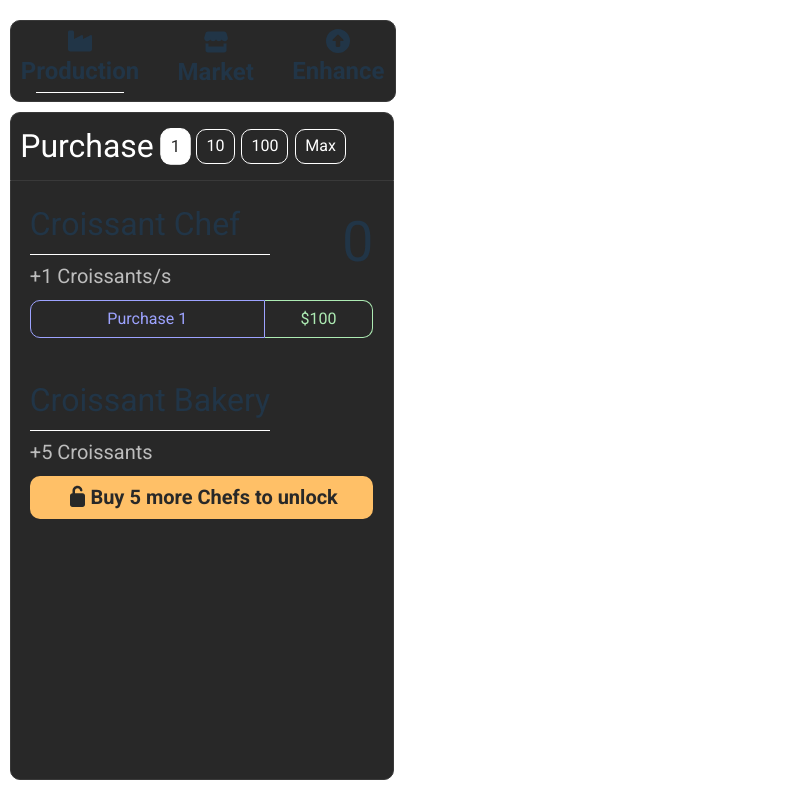
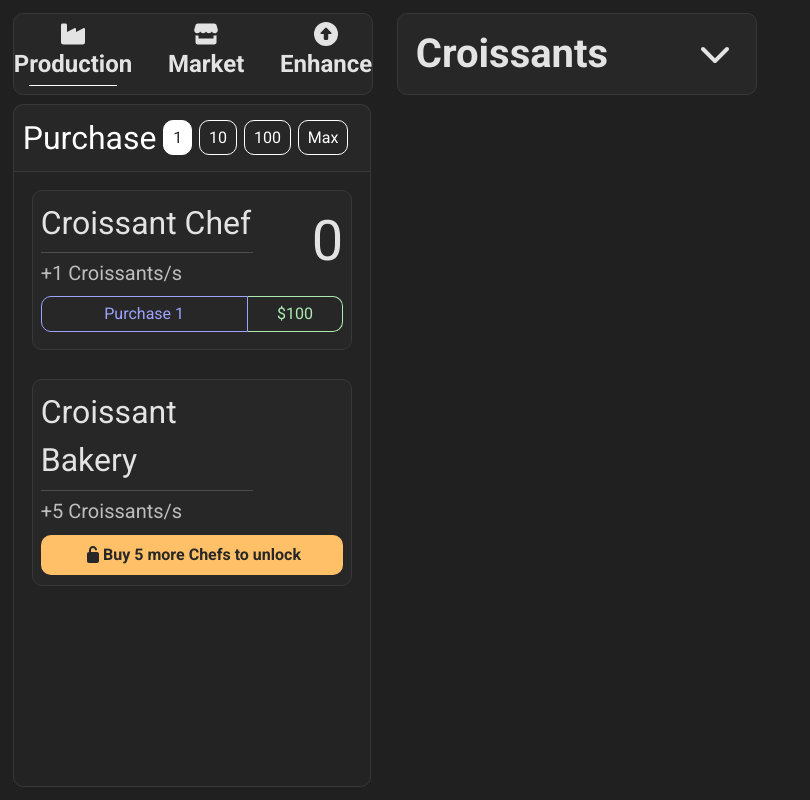
Before and after one commit to goldreserveincorporated/frenchclicker3, a React (Vite) app: page / in a window 1280 px wide. Shown: the whole page, without its empty margins (0-810 px from the left). Built offline with nearby package versions, Linux system fonts and the light colour scheme.

Commit message:
update tweak

```diff
--- a/src/App.css
+++ b/src/App.css
@@ -5,19 +5,21 @@
   --yellow: #ffc067;
   --light-purple: #e0b0ff;
   --light-yellow: #f8de7e;
-  --bg: #242424;
+  --french-blue: #0018a8;
+  --french-red: #ed2e38;
   --light-blue: #b5c7eb;
-  --secondary: #282828;
-  --tertiary: #393939;
-  --disabled: #d3d3d3;
+  --secondary: #272727;
+  --mainbg: #232323;
+  --tertiary: #383838;
   --text-secondary: #bdbdbd;
 }
-.unlock-container {
+.container {
   display: flex;
-  justify-content: center;
   flex-direction: column;
   width: 30vw;
-  margin: 2.5%;
+  height: 100%;
+  padding: 1vw;
+  box-sizing: border-box;
   position: relative;
 }
 .unlock-type {
@@ -28,6 +30,14 @@
   margin: 5%;
   height: 100%;
   transition: 0.2s ease-in-out;
+}
+.stats-select {
+  display: flex;
+  justify-content: space-between;
+  padding: 5%;
+  align-items: center;
+  height: 100%;
+  width: 100%;
 }
 .unlock-type:not(.uiselected):hover::after {
   content: "";
@@ -50,6 +60,7 @@
 .item {
   width: 100%;
   height: 25%;
+  background-color: var(--secondary);
   border-radius: 10px;
   display: flex;
   flex-direction: column;
@@ -62,7 +73,7 @@
   justify-content: flex-start;
   align-items: center;
   box-sizing: border-box;
-  padding: 2% 2% 1% 2%;
+  padding: 2% 2% 2% 2%;
 }
 .item-buy {
   border: 1px solid var(--money-green);
@@ -93,23 +104,33 @@
   cursor: pointer;
 }
 .rarity {
-  position: absolute;
-  top: 1%;
-  left: 1%;
-  padding: 0.2% 1% 0.2% 1%;
-  font-size: 75%;
+  font-size: 80%;
+  display: flex;
+  align-items: center;
+  gap: 1%;
+  color: var(--text-secondary);
   border-radius: 5px;
 }
-.common-rarity {
-  color: var(--light-green);
+.rarity-icon {
+  font-size: 60%;
 }
-.rare-rarity {
+.item-info {
+  justify-content: center;
+  display: flex;
+  flex-direction: column;
+}
+.basic-rarity {
   color: var(--light-blue);
 }
-.epic-rarity {
+.premium-rarity {
   color: var(--light-purple);
 }
-.legendary-rarity {
+.basic {
+  border-top: 1px solid var(--light-blue);
+  border-right: 1px solid var(--light-blue);
+  border-left: 1px solid var(--light-blue);
+}
+.deluxe-rarity {
   color: var(--light-yellow);
 }
 .item-price {
@@ -118,56 +139,41 @@
   font-size: 150%;
   border-radius: 5px;
 }
-.common {
-  border-left: 1px solid var(--light-green);
-  border-right: 1px solid var(--light-green);
-  border-top: 1px solid var(--light-green);
+
+.basic-name {
+  color: var(--light-blue);
 }
-.common-name {
-  color: var(--light-green);
-}
-.common-price {
-  background-color: var(--light-green);
+.basic-price {
+  background-color: var(--light-blue);
   color: var(--secondary);
 }
-.epic {
+
+.premium {
   border-left: 1px solid var(--light-purple);
   border-right: 1px solid var(--light-purple);
   border-top: 1px solid var(--light-purple);
 }
-.epic-name {
+.premium-name {
   color: var(--light-purple);
 }
-.epic-price {
+.premium-price {
   background-color: var(--light-purple);
   color: var(--secondary);
 }
-.rare {
-  border-left: 1px solid var(--light-blue);
-  border-right: 1px solid var(--light-blue);
-  border-top: 1px solid var(--light-blue);
-}
-.rare-name {
-  color: var(--light-blue);
-}
-.rare-price {
-  background-color: var(--light-blue);
-  color: var(--secondary);
-}
-.legendary {
+.deluxe {
   border-left: 1px solid var(--light-yellow);
   border-right: 1px solid var(--light-yellow);
   border-top: 1px solid var(--light-yellow);
 }
-.legendary-name {
+.deluxe-name {
   color: var(--light-yellow);
 }
-.legendary-price {
+.deluxe-price {
   background-color: var(--light-yellow);
   color: var(--secondary);
 }
-.common-price {
-  background-color: var(--light-green);
+.basic-price {
+  background-color: var(--light-blue);
   color: var(--secondary);
 }
 .item-name {
@@ -184,6 +190,32 @@
   display: flex;
   width: 100%;
   justify-content: center;
+  align-items: center;
+}
+.stat-header {
+  font-size: 250%;
+}
+.stat-change {
+  border-radius: 10px;
+  padding: 1%;
+  font-size: 200%;
+  transition: 0.4s ease-in-out;
+}
+.stat-change:hover {
+  cursor: pointer;
+}
+.sc-selected {
+  transform: rotateZ(180deg);
+}
+.stats-header {
+  height: 10vh;
+  font-weight: bold;
+  background-color: var(--secondary);
+  border: 1px solid var(--tertiary);
+  border-radius: 10px;
+  margin-bottom: 2.5%;
+  display: flex;
+  width: 100%;
   align-items: center;
 }
 .disabled {
@@ -220,58 +252,57 @@
   background-color: white;
   color: var(--secondary);
   cursor: pointer;
-  transform: scale(1.05);
 }
 .locked {
+  display: flex;
+  align-items: center;
+  margin-top: 2.5%;
   width: 100%;
+  user-select: none;
+  height: 15%;
+  font-size: 100%;
+  box-sizing: border-box;
+  flex-shrink: 0;
+  justify-content: center;
+}
+.locked div {
+  font-weight: bold;
+  background-color: var(--yellow);
+  display: flex;
+  z-index: 2;
+  justify-content: center;
+  color: var(--secondary);
+  border-radius: 10px;
+  height: 100%;
+  width: 100%;
+  align-items: center;
   padding: 2%;
-  font-size: 125%;
-  box-sizing: border-box;
-  display: flex;
-  flex-shrink: 0;
-  font-weight: bold;
-  color: var(--secondary);
-  background-color: var(--yellow);
-  justify-content: center;
-  align-items: center;
-  border-radius: 10px;
-  text-align: center;
-}
-.locked span {
-  z-index: 3;
 }
 
 .main-unlock {
   gap: 5%;
   width: 100%;
+  height: 100%;
   overflow-y: scroll;
   box-sizing: border-box;
   flex-direction: column;
   display: flex;
-  height: 75vh;
   align-items: center;
   padding: 5%;
   border-radius: 0 0 10px 10px;
-  background-color: var(--secondary);
+  background-color: var(--mainbg);
   border: 1px solid var(--tertiary);
 }
 
 .unlock {
   width: 100%;
-
-  /* border: 1px solid white; */
+  background-color: var(--secondary);
+  border: 1px solid var(--tertiary);
   border-radius: 10px;
+  padding: 2.5%;
+  box-sizing: border-box;
   display: flex;
   flex-direction: column;
-  position: relative;
-}
-.locked-container {
-  width: 100%;
-  justify-content: center;
-  user-select: none;
-  display: flex;
-  flex-direction: column;
-  align-items: center;
   position: relative;
 }
 .unlock-name {
@@ -356,12 +387,11 @@
   display: block;
   margin-top: 2.5%;
   width: 100%;
-  border-bottom: 1px solid white;
+  border-bottom: 1px solid rgb(78, 78, 78);
 }
 .selected {
   background-color: white;
   color: var(--secondary);
-  transform: scale(1.05);
 }
 .topbar-unlock .pa-change {
   padding: 2% 4% 2% 4%;
--- a/src/App.jsx
+++ b/src/App.jsx
@@ -6,8 +6,12 @@ import {
   faIndustry,
   faStore,
   faCircleUp,
+  faRotateRight,
+  faCircle,
+  faStar,
+  faDiamond,
+  faChevronDown
 } from "@fortawesome/free-solid-svg-icons";
-
 function formatTime(seconds) {
   const minutes = Math.floor(seconds / 60);
   const secs = seconds % 60;
@@ -26,18 +30,15 @@ function shuffleStore(entries, rarityWeight) {
     .sort((a, b) => b.sortValue - a.sortValue)
     .map(({ key, value }) => [key, value]);
 }
-function priceCalculation(rarity){
-  if(rarity=='common'){
-    return Math.floor(Math.random() * (300 - 150) ) + 150;
+function priceCalculation(rarity) {
+  if (rarity == "basic") {
+    return Math.floor(Math.random() * (300 - 150)) + 150;
   }
-    if(rarity=='rare'){
-    return Math.floor(Math.random() * (750 - 500) ) + 500;
+  if (rarity == "premium") {
+    return Math.floor(Math.random() * (750 - 500)) + 500;
   }
-    if(rarity=='epic'){
-    return Math.floor(Math.random() * (1500 - 1000) ) + 1000;
-  }
-    if(rarity=='legendary'){
-    return Math.floor(Math.random() * (5000 - 4000) ) + 4000;
+  if (rarity == "deluxe") {
+    return Math.floor(Math.random() * (5000 - 4000)) + 4000;
   }
 }
 
@@ -50,14 +51,18 @@ const croissantPlurals = {
 };
 
 const croissantIngredients = {
-  organiccheese: { name: "Organic Cheese", rarity: "common" },
-  flour: { name: "Flour", rarity: "common" },
-  brownsugar: { name: "Brown Sugar", rarity: "common"},
-  castorsugar: { name: "Castor Sugar", rarity: "common"},
-  frenchgreysalt: { name: "French Grey Salt", rarity: "rare" },
-  highqualitybutter: { name: "High-Quality Butter", rarity: "rare"},
-  blacktruffle: { name: "Black Truffle", rarity: "epic" },
-  whitepastry: { name: "White Pastry", rarity: "legendary"},
+  cheese: { name: "Cheese", rarity: "basic", img: "cheese" },
+  flour: { name: "Wheat Flour", rarity: "basic", img: "flour" },
+  sugar: { name: "Caster Sugar", rarity: "basic", img: "sugar" },
+  salt: { name: "French Salt", rarity: "basic", img: "salt" },
+  butter: { name: "Butter", rarity: "basic", img: "butter" },
+  blacktruffle: { name: "Black Truffle", rarity: "premium", img: "blacktruffle" },
+  puffpastry: { name: "Puff Pastry", rarity: "basic", img: "pastry" },
+  whitetruffle: {
+    name: "White Truffle",
+    rarity: "deluxe",
+    img: "whitetruffle",
+  },
 };
 
 const croissantUnlockData = {
@@ -77,20 +82,26 @@ const croissantStats = {
 };
 
 const rarityWeight = {
-  common: 5,
-  rare: 2,
-  epic: 1,
-  legendary: 0.5,
+  basic: 5,
+  premium: 5,
+  deluxe: 5,
 };
-
+function calculateMax(price, money) {
+  if (money != 0) {
+    let amount = Math.floor(money / price);
+    return amount;
+  } else {
+    return 0;
+  }
+}
 function LockedCard({ prevKey, required, unlockAmount }) {
   const remaining = required - unlockAmount[prevKey];
   return (
     <div className="locked">
-      <span>
+      <div>
         <FontAwesomeIcon icon={faUnlock} />
         Buy {remaining} more {croissantPlurals[prevKey]} to unlock
-      </span>
+      </div>
     </div>
   );
 }
@@ -100,6 +111,7 @@ function CroissantUnlockShop({
   unlockPrices,
   purchaseAmt,
   onPurchase,
+  money,
 }) {
   const entries = Object.entries(croissantUnlockData);
 
@@ -137,7 +149,10 @@ function CroissantUnlockShop({
               className="buy-btn"
               onClick={() => onPurchase(key, unlockPrices[key])}
             >
-              Purchase {purchaseAmt}
+              Purchase{" "}
+              {purchaseAmt === "Max"
+                ? `Max (${calculateMax(unlockPrices[key], money)})`
+                : purchaseAmt}
             </div>
             <div className="price">${unlockPrices[key]}</div>
           </div>
@@ -148,20 +163,23 @@ function CroissantUnlockShop({
     if (index === firstLockedIndex) {
       const [prevKey] = entries[index - 1];
       return (
-        <div className="locked-container" >
+        <div className=" unlock">
           <div className="info">
             <div className="left-info">
               <span className="unlock-name">
                 Croissant {key.charAt(0).toUpperCase() + key.slice(1)}
               </span>
               <div className="description">
-                +{croissantStats[key].cps} Croissants
+                +{croissantStats[key].cps} Croissants/s
               </div>
             </div>
           </div>
-          <LockedCard prevKey={prevKey} required={croissantUnlockData[key].required} unlockAmount={unlockCounts}/>
+          <LockedCard
+            prevKey={prevKey}
+            required={croissantUnlockData[key].required}
+            unlockAmount={unlockCounts}
+          />
         </div>
-
       );
     }
 
@@ -169,20 +187,39 @@ function CroissantUnlockShop({
   });
 }
 
+function getRarityIcon(rarity) {
+  if (rarity == "basic") {
+    return faCircle;
+  }
+  if (rarity == "premium") {
+    return faDiamond;
+  }
+  if (rarity == "deluxe") {
+    return faStar;
+  }
+}
 function RenderStore({ items }) {
-console.log(items)
   return (
     <>
       {items.map((item) => (
         <div className="item">
           <div className={`item-desc ${item.rarity}`}>
-            <span className={`rarity ${item.rarity}-rarity`}>
-              {item.rarity.charAt(0).toUpperCase() + item.rarity.slice(1)}
-            </span>
+            <div className="item-info">
               <span className={`item-name ${item.rarity}-name`}>
                 {item.name}
               </span>
-            <span className={`item-price ${item.rarity}-price`}>${item.price}</span>
+              <div className={`rarity ${item.rarity}-rarity`}>
+                <FontAwesomeIcon
+                  className="rarity-icon"
+                  icon={getRarityIcon(item.rarity)}
+                />
+                {String(item.rarity).charAt(0).toUpperCase() +
+                  String(item.rarity).slice(1)}
+              </div>
+            </div>
+            <span className={`item-price ${item.rarity}-price`}>
+              ${item.price}
+            </span>
           </div>
           <div className="item-buy">Purchase</div>
         </div>
@@ -209,7 +246,7 @@ function Topbar({ activeTab, purchaseAmt, setPurchaseAmt, timeRemaining }) {
     );
   }
   if (activeTab === 2) {
-    return <span>Market Reset in: {formatTime(timeRemaining)}</span>;
+    return <span>Market Reset in {formatTime(timeRemaining)}</span>;
   }
   if (activeTab === 3) {
     return (
@@ -250,9 +287,20 @@ function Header({ activeTab, setActiveTab }) {
     </div>
   );
 }
-
+function StatsHeader({sc, scChange}) {
+  console.log(sc)
+  return (
+    <div className="stats-header">
+      <div className="stats-select">
+        <span className="stat-header">Croissants</span>
+        <div className={sc===1?"stat-change sc-selected":"stat-change"} onClick={()=>scChange(sc===1?0:1)}><FontAwesomeIcon icon={faChevronDown} /></div>
+      </div>
+    </div>
+  );
+}
 function App() {
   const [money, setMoney] = useState(10000);
+
   const [activeTab, setActiveTab] = useState(1);
   const [purchaseAmt, setPurchaseAmt] = useState(1);
 
@@ -274,16 +322,18 @@ function App() {
 
   const [marketItems, setMarketItems] = useState([]);
   const [timeRemaining, setTimeRemaining] = useState(120);
-
+  const [scSelected, setscSelected] = useState(0);
   useEffect(() => {
     const resetMarket = () => {
       const entries = Object.entries(croissantIngredients);
-      const newItems = shuffleStore(entries, rarityWeight).slice(0, 4).map(([key, value]) => ({
+      const newItems = shuffleStore(entries, rarityWeight)
+        .slice(0, 4)
+        .map(([key, value]) => ({
           key,
           ...value,
-      price: priceCalculation(value.rarity)
+          price: priceCalculation(value.rarity),
         }));
-      console.log(newItems)
+      console.log(newItems);
       setMarketItems(newItems);
       setTimeRemaining(120);
     };
@@ -323,7 +373,8 @@ function App() {
   };
 
   return (
-    <div className="unlock-container">
+    <>
+    <div className="container">
       <Header activeTab={activeTab} setActiveTab={setActiveTab} />
       <div className="topbar-unlock">
         <Topbar
@@ -340,15 +391,20 @@ function App() {
             unlockPrices={unlockPrices}
             purchaseAmt={purchaseAmt}
             onPurchase={handlePurchase}
+            money={money}
           />
         )}
         {activeTab === 2 && (
           <RenderStore items={marketItems} timeRemaining={timeRemaining} />
         )}
-        {activeTab === 3 && <div>ENIGGER</div>}
+        {activeTab === 3 && <div>goon</div>}
       </div>
     </div>
-  );
+<div className="container">
+   <StatsHeader sc={scSelected} scChange = {setscSelected}/>
+   <div className="main-stats"></div>
+    </div>
+    </>
+      )
     }
-
 export default App;
--- a/src/index.css
+++ b/src/index.css
@@ -5,64 +5,18 @@
 
   color-scheme: light dark;
   color: rgba(255, 255, 255, 0.87);
-  background-color: #242424;
-
+  background-color: #202020;
   font-synthesis: none;
   text-rendering: optimizeLegibility;
   -webkit-font-smoothing: antialiased;
   -moz-osx-font-smoothing: grayscale;
 }
 
-a {
-  font-weight: 500;
-  color: #646cff;
-  text-decoration: inherit;
-}
-a:hover {
-  color: #535bf2;
-}
-
-body {
+body,
+#root,
+html {
   margin: 0;
+  height: 100%;
   display: flex;
   place-items: center;
-  min-width: 320px;
-  min-height: 100vh;
 }
-
-h1 {
-  font-size: 3.2em;
-  line-height: 1.1;
-}
-
-button {
-  border-radius: 8px;
-  border: 1px solid transparent;
-  padding: 0.6em 1.2em;
-  font-size: 1em;
-  font-weight: 500;
-  font-family: inherit;
-  background-color: #1a1a1a;
-  cursor: pointer;
-  transition: border-color 0.25s;
-}
-button:hover {
-  border-color: #646cff;
-}
-button:focus,
-button:focus-visible {
-  outline: 4px auto -webkit-focus-ring-color;
-}
-
-@media (prefers-color-scheme: light) {
-  :root {
-    color: #213547;
-    background-color: #ffffff;
-  }
-  a:hover {
-    color: #747bff;
-  }
-  button {
-    background-color: #f9f9f9;
-  }
-}
```
Also changed, not shown: src/assets/cheese.png (added), src/assets/flour.png (added). Lines whose indentation alone changed are shown as unchanged.
